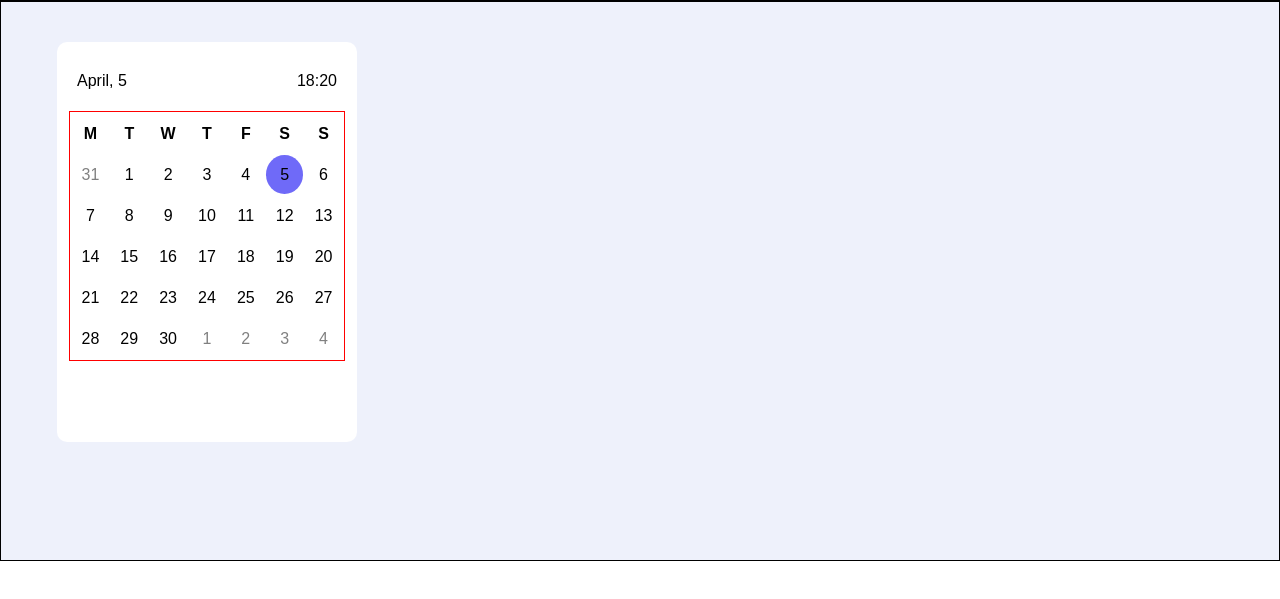
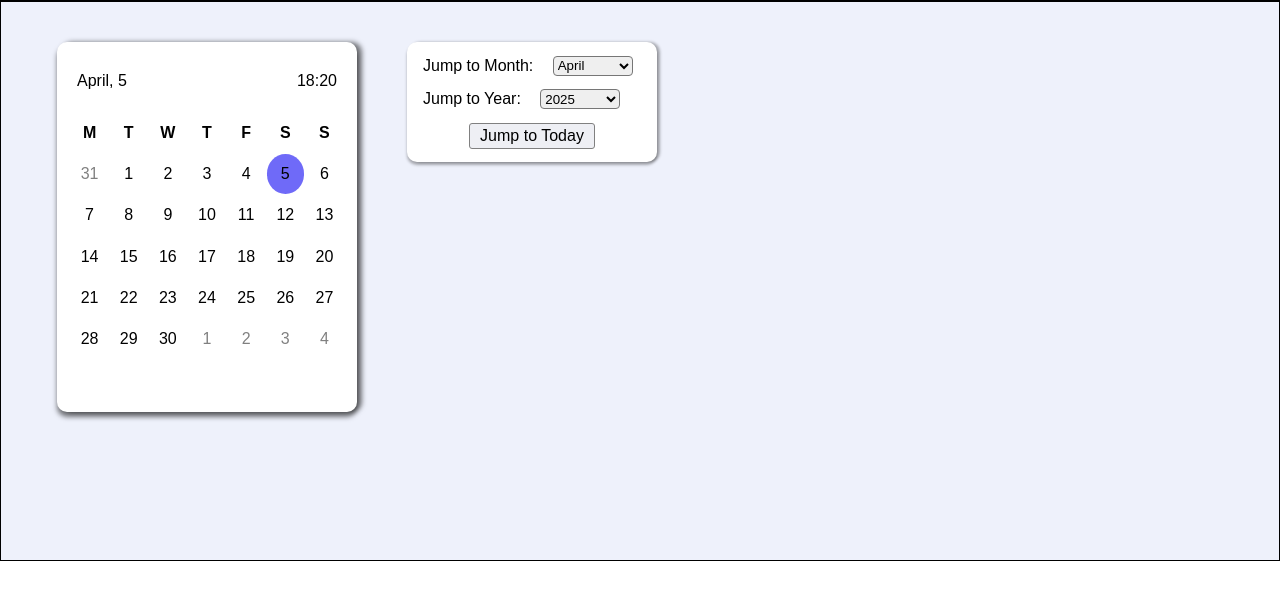
Before and after one commit to YashRajput74/calendar, a website built with Vite: page index.html in a window 1280 px wide. Shown: the part 79-678 px from the top of the page. Built offline with nearby package versions, Linux system fonts and the light colour scheme.

Commit message:
options UI added

```diff
--- a/index.html
+++ b/index.html
@@ -25,8 +25,41 @@
             </div>
             <table>
             </table>
+
         </div>
-        <div></div>
+        <div class="optionsDiv">
+            <div>Jump to Month:
+                <select name="" id="">
+                    <option value="">January</option>
+                    <option value="">February</option>
+                    <option value="">March</option>
+                    <option value="" selected>April</option>
+                    <option value="">May</option>
+                    <option value="">June</option>
+                    <option value="">July</option>
+                    <option value="">August</option>
+                    <option value="">September</option>
+                    <option value="">October</option>
+                    <option value="">November</option>
+                    <option value="">December</option>
+                </select>
+            </div>
+            <div>Jump to Year:
+                <select name="" id="">
+                    <option value="">2020</option>
+                    <option value="">2021</option>
+                    <option value="">2022</option>
+                    <option value="">2023</option>
+                    <option value="">2024</option>
+                    <option value="" selected>2025</option>
+                    <option value="">2026</option>
+                    <option value="">2027</option>
+                    <option value="">2028</option>
+                    <option value="">2029</option>
+                </select>
+            </div>
+            <div>Jump to Today</div>
+        </div>
     </main>
     <script type="module" src="./main.js"></script>
 </body>
--- a/main.js
+++ b/main.js
@@ -1,3 +1,6 @@
-import { controller } from "./components/calendar/controller";
+import { controller as calendarController} from "./components/calendar/controller";
 
-controller();
+calendarController();
+/**
+ * i was thinking that for the optionsDiv i will make different componentfolder(model,view,controller) but it will be linked to the calender component so i will be needing to access the calendarcontroller methods, maybe i should do lke this or maybe i should embed both the functionalities in same mvc of calendar
+ */
--- a/style.css
+++ b/style.css
@@ -29,13 +29,16 @@ main{
     border: 1px solid black;
     padding: 5vh 7vh;
     background-color: #EEF1FB;
+    display: flex;
 }
 .calendar{
     width: 300px;
-    height: 400px;
+    height: 370px;
     background-color: white;
     border-radius: 10px;
     padding: 2vh 1.5vh;
+    margin-right: 50px;
+    box-shadow: 0px 5px 5px rgba(0,0,0,0.5), 5px 0px 5px rgba(0,0,0,0.5);
 }
 .calendar>div:nth-child(1){
     width: 100%;
@@ -53,6 +56,11 @@ main{
 td{
     text-align: center;
 }
+td:hover{
+    background-color: lightgray;
+    border-radius: 50%;
+    cursor: pointer;
+}
 td.todayDate{
     border-radius: 50%;
     background-color: #6F6AF8;
@@ -60,6 +68,27 @@ td.todayDate{
 td.nonMonth{
     color: gray;
 }
-table{
-    border: 1px solid red;
+.optionsDiv{
+    width: 250px;
+    height: 120px;
+    padding: 0vh 2vh;
+    background-color: white;
+    border-radius: 10px;
+    box-shadow: 0 3px 3px rgba(0,0,0,0.3),3px 0 3px rgba(0,0,0,0.3);
+    display: flex;
+    justify-content: space-evenly;
+    flex-direction: column;
 }
+.optionsDiv select{
+    width: 80px;
+    height: 20px;
+    border-radius: 4px;
+    margin-left: 15px;
+}
+.optionsDiv>div:nth-child(3){
+    align-self: center;
+    border: 1px solid gray;
+    padding: 3px 10px;
+    border-radius: 3px;
+    background-color: #eeeff4;
+}
```
Also changed, not shown: components/optionsOfCalendar/controller.js (added), components/optionsOfCalendar/model.js (added), components/optionsOfCalendar/view.js (added).
